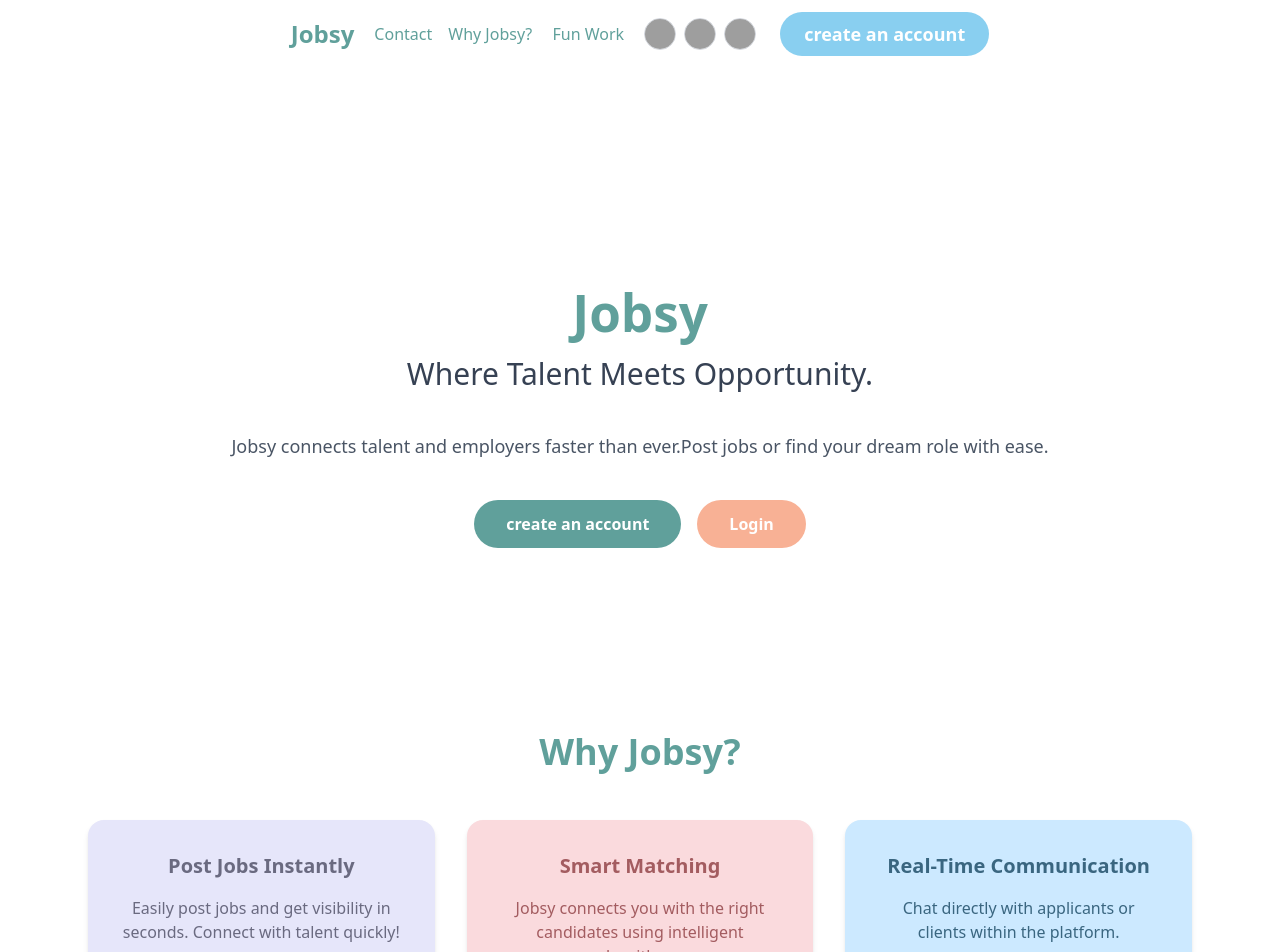
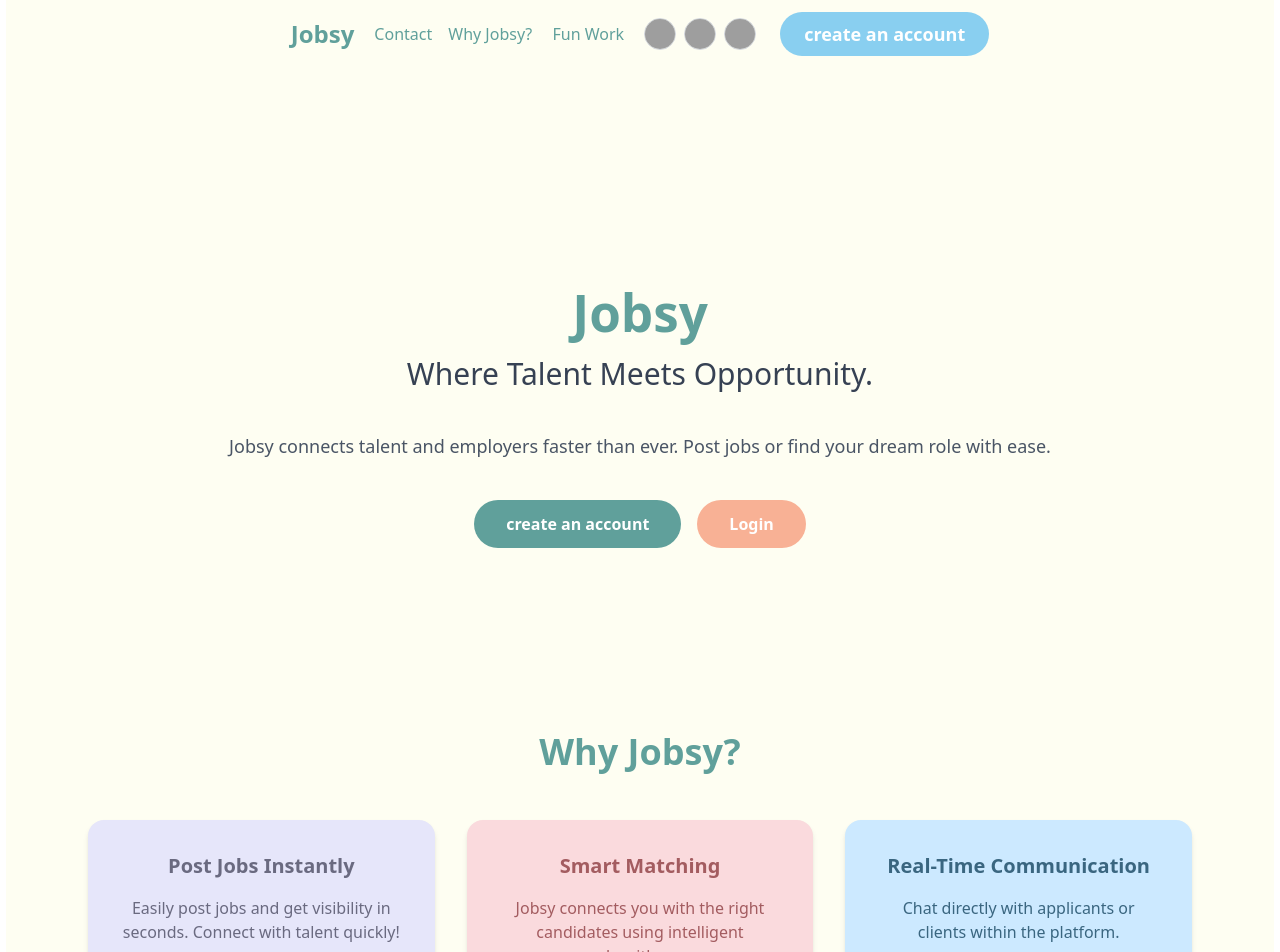
Before and after one commit to jobsy-1/jobsy-v1, a React (Vite) app: page / in a window 1280 px wide. Shown: the top 952 px of the page. Built offline with nearby package versions, Linux system fonts and the light colour scheme; grey boxes are pictures that could not be loaded.

Commit message:
stupid changes

```diff
--- a/src/components/Header.jsx
+++ b/src/components/Header.jsx
@@ -31,7 +31,7 @@ function Header() {
   return (
     // Outer header: Sticky, centered, full width container for the rounded bar
     // Uses sticky positioning to stay at the top when scrolling
-    <header className="sticky top-0 w-full z-10 flex justify-center">
+    <header className="bg-[#fefef2] sticky top-0 w-full z-10 flex justify-center">
       {/* Inner container: The actual rounded yellow bar with padding and margin */}
       {/* Flex layout to arrange logo, nav/flags/cta */}
       <div className="mx-2 my-2 px-3 py-1 flex justify-between items-center w-auto sm:w-auto">
--- a/src/components/HeroSection.jsx
+++ b/src/components/HeroSection.jsx
@@ -12,7 +12,7 @@ function HeroSection() {
     // Section container - Full viewport height, centered content
     // Added padding-top to account for the fixed header
     // Use a margin-top class that is at least the height of your sticky header
-    <section className=" relative w-full flex items-center justify-center text-center pt-16 md:pt-20 lg:pt-24"> {/* Added pt classes */}
+    <section className="bg-[#fefef2] relative w-full flex items-center justify-center text-center pt-16 md:pt-20 lg:pt-24"> {/* Added pt classes */}
       {/* Content container - centered and limited width */}
       {/* Added horizontal padding px-4 sm:px-6 */}
       <div className=" container my-[10vh] mx-auto px-4 sm:px-6 py-10"> {/* Ensure padding is here */}
@@ -27,7 +27,7 @@ function HeroSection() {
         </p>
 
         <p className="text-lg text-gray-600 mb-10 max-w- mx-auto"> {/* Adjusted max-width, centered */}
-          {t('Jobsy connects talent and employers faster than ever.Post jobs or find your dream role with ease.')} {/* Translated additional text */}
+          {t('Jobsy connects talent and employers faster than ever. Post jobs or find your dream role with ease.')} {/* Translated additional text */}
         </p>
 
         {/* CTA Buttons - Flex layout for side-by-side on larger screens */}
@@ -39,14 +39,12 @@ function HeroSection() {
           >
             {t('create an account')} {/* Translated button text */}
           </Link>
-          {/* Learn More Button - Links to About section (using #) or a separate page - Use t() for button text */}
-           {/* Using <a> for internal page anchor */}
-          <a
-            href="/auth/login" // Link to the About Us section ID
+          <Link
+            to="/auth/login" // Link to the About Us section ID
             className="bg-[#F8B195] hover:bg-[#F67280] text-white font-semibold rounded-full px-8 py-3 transition-colors duration-300"
           >
             {t('Login')} {/* Translated button text */}
-          </a>
+          </Link>
         </div>
 
         {/* Optional: Add an image or illustration here */}
--- a/src/components/WhyJobsySection.jsx
+++ b/src/components/WhyJobsySection.jsx
@@ -9,7 +9,7 @@ function WhyJobsySection() {
 
   return (
     // Section container with ID for navigation
-    <section id="why-jobsy" className="bg-white py-16 px-6">
+    <section id="why-jobsy" className="bg-[#fefef2] py-16 px-6">
       {/* Content container - centered and limited width */}
       {/* Added horizontal padding px-4 sm:px-6 */}
       <div className="max-w-6xl mx-auto text-center px-4 sm:px-6"> {/* Ensure padding is here */}
--- a/src/pages/LandingPage.jsx
+++ b/src/pages/LandingPage.jsx
@@ -13,7 +13,7 @@ function LandingPage() {
     // Main container for the entire landing page
     // Added min-h-screen, w-full, and overflow-x-hidden
     // w-full ensures it takes full width, overflow-x-hidden prevents horizontal scrolling
-    <div className="min-h-screen mx-auto w-[99vw] overflow-x-hidden"> {/* ADDED w-full overflow-x-hidden */}
+    <div className="bg-[#fefef2] min-h-screen mx-auto w-[99vw] overflow-x-hidden"> {/* ADDED w-full overflow-x-hidden */}
 
       {/* Render the Header component */}
       <Header />
```
